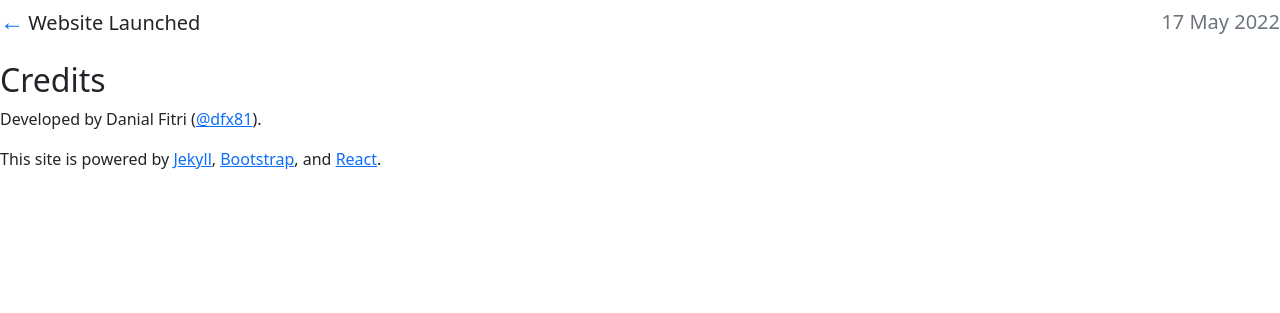
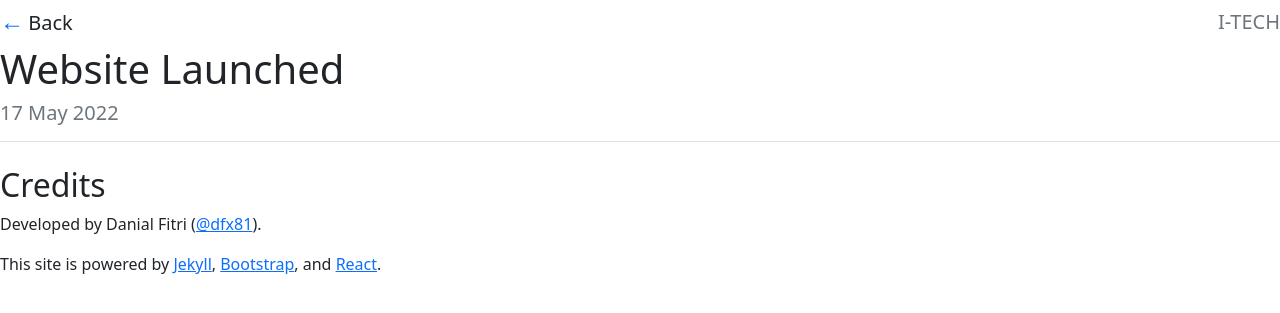
Before and after one commit to itech-uum/news, a Jekyll site: the page built from _posts/2022-05-17-website-launched.md, in a window 1280 px wide. Shown: the top 313 px of the page. Built offline with Jekyll 4.4.1, drawn with Linux system fonts in a browser that asks for light colours.

Commit message:
style fixes

```diff
--- a/_layouts/post.html
+++ b/_layouts/post.html
@@ -5,17 +5,20 @@ layout: default
     <nav class="navbar">
         <div>
             <a class="h5" href="/news">&larr;</a>
-            <span class="h5">{{ page.title }}</span>
+            <span class="h5">Back</span>
         </div>
 
         <div>
-        <span class="text-muted h5">
-            {{page.date | date_to_string}}
-        </span>
+        <span class="text-muted h5">I-TECH</span>
         </div>
     </nav>
 </div>
 <div>
+    <h1>{{ page.title }}</h1>
+    <p class="border-bottom pb-3 text-muted h5">
+        {{page.date | date_to_string}}
+    </p>
+
     <div class="w-100 pt-3">
         {{ content }}
     </div>
```
